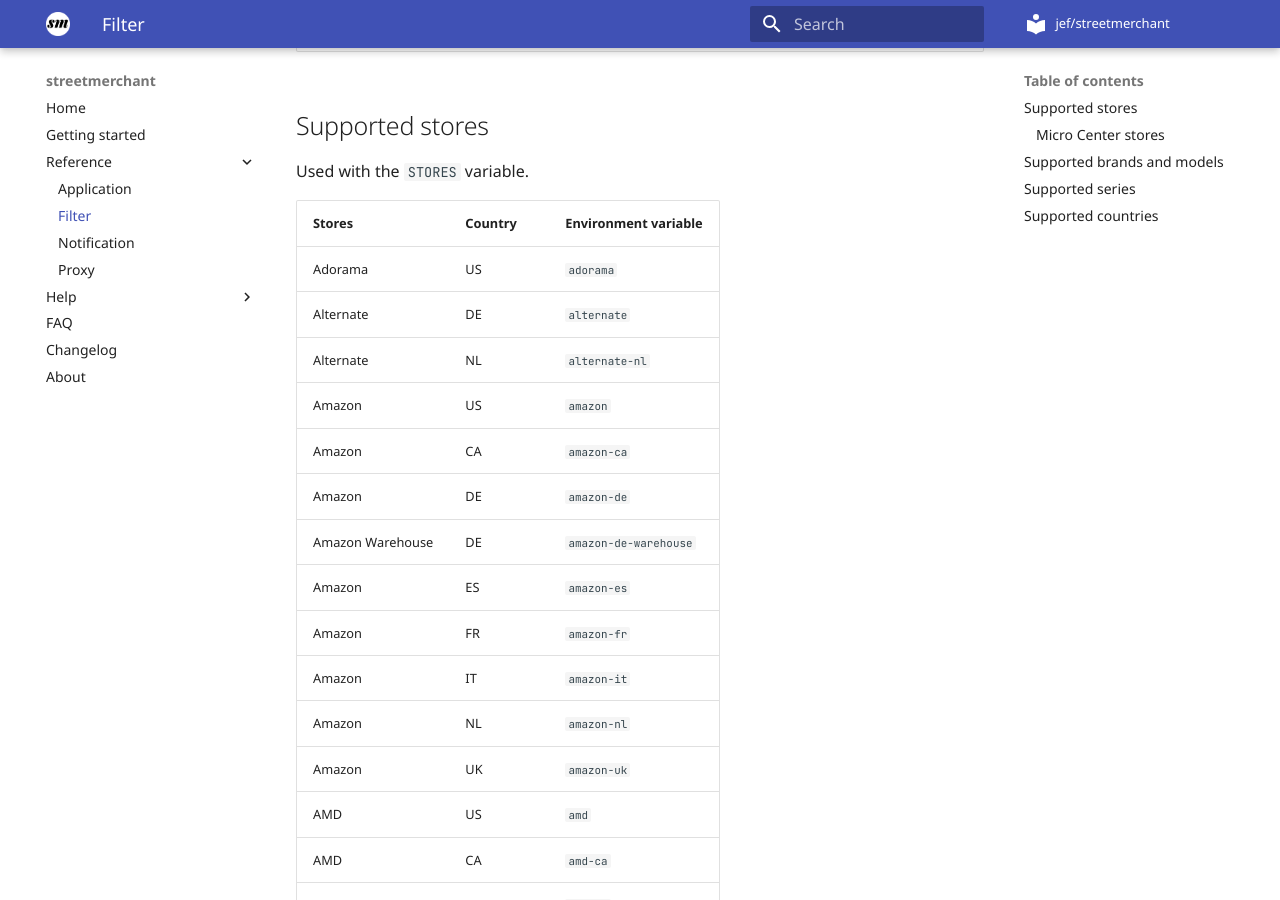
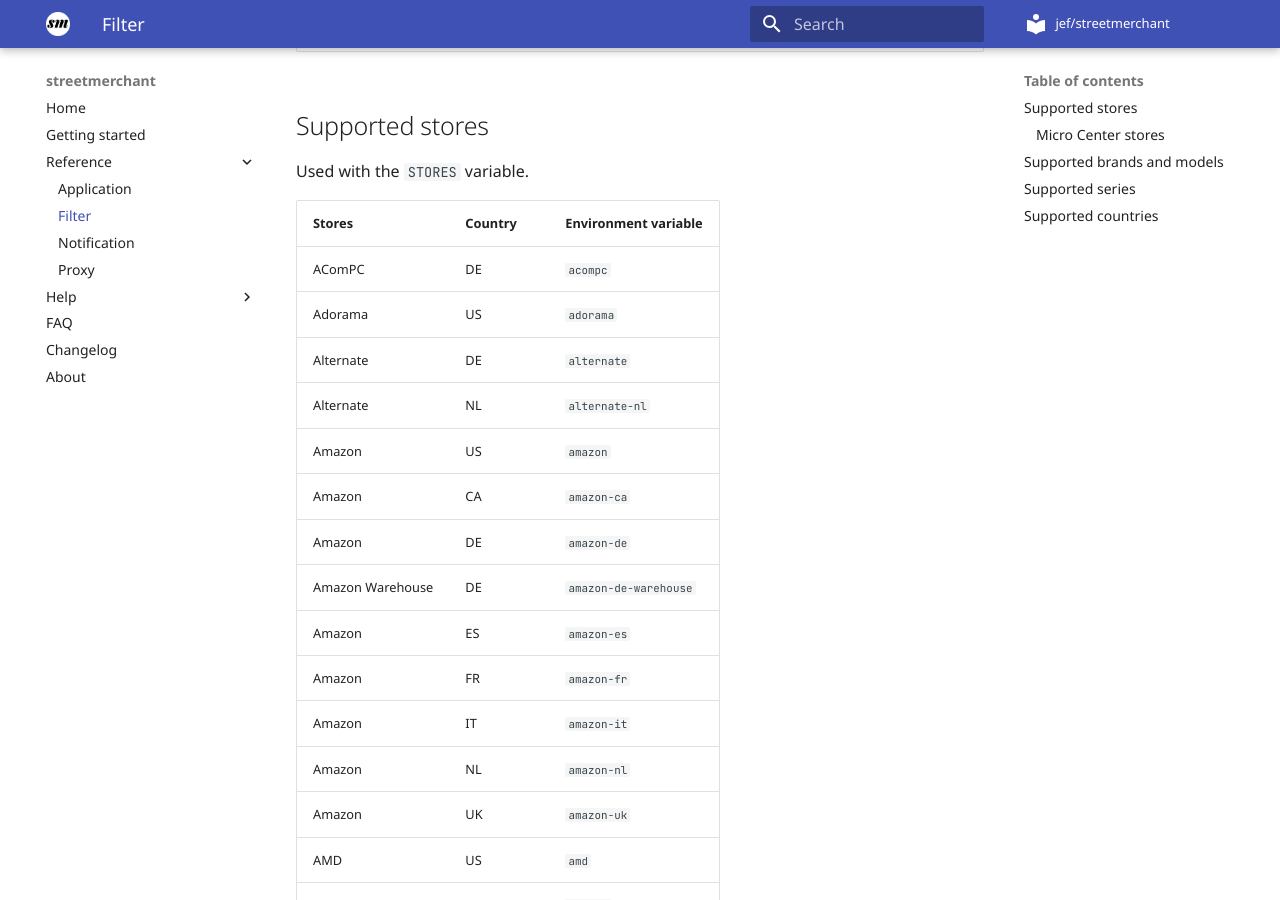
Before and after one commit to jef/streetmerchant, an MkDocs documentation site: the page built from docs/reference/filter.md, in a window 1280 px wide and 900 px high, scrolled down 3046 px. Built offline with MkDocs 1.6.1 and Material for MkDocs 9.7.7, drawn with Linux system fonts in a browser that asks for light colours; comment, search, counter and statistics services are not loaded.

Commit message:
Update filter.md

```diff
--- a/docs/reference/filter.md
+++ b/docs/reference/filter.md
@@ -33,6 +33,7 @@
 
 | Stores | Country | Environment variable |
 |---|---|---|
+| AComPC | DE | `acompc` |
 | Adorama | US | `adorama`|
 | Alternate | DE | `alternate`|
 | Alternate | NL | `alternate-nl`|
```
